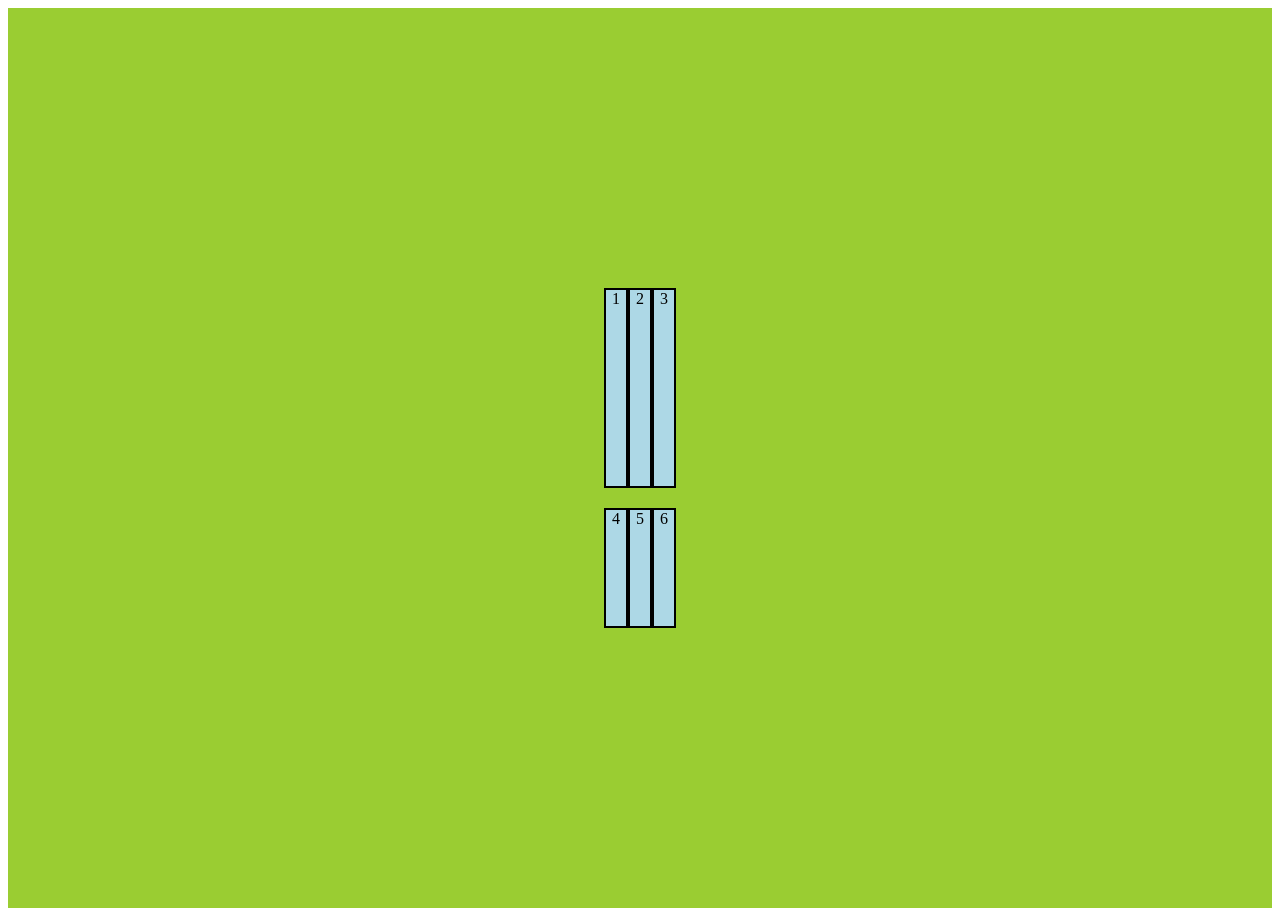
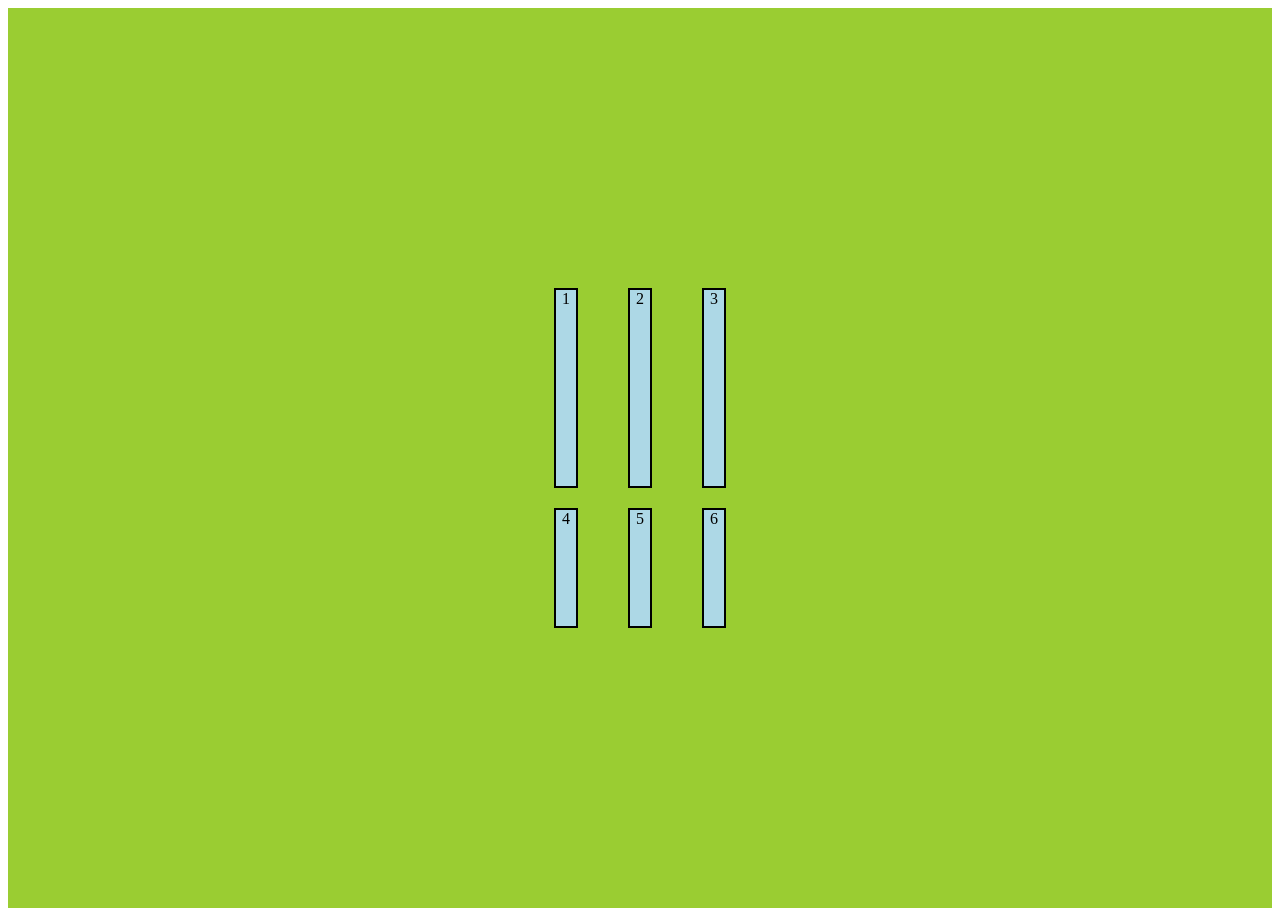
Before and after one commit to aneemor/Day5-Responsive, a plain HTML site: page DAY-6 Grid/grid.html in a window 1280 px wide. Drawn offline with Linux system fonts and the light colour scheme.

Commit message:
added info

```diff
--- a/DAY-6 Grid/gridStyle.css
+++ b/DAY-6 Grid/gridStyle.css
@@ -24,5 +24,5 @@ Gridt item - child element, children */
     justify-content: center;
     align-content: center;
     row-gap: 20px;
-    column-gap 50px;
+    column-gap: 50px;
 }
```
